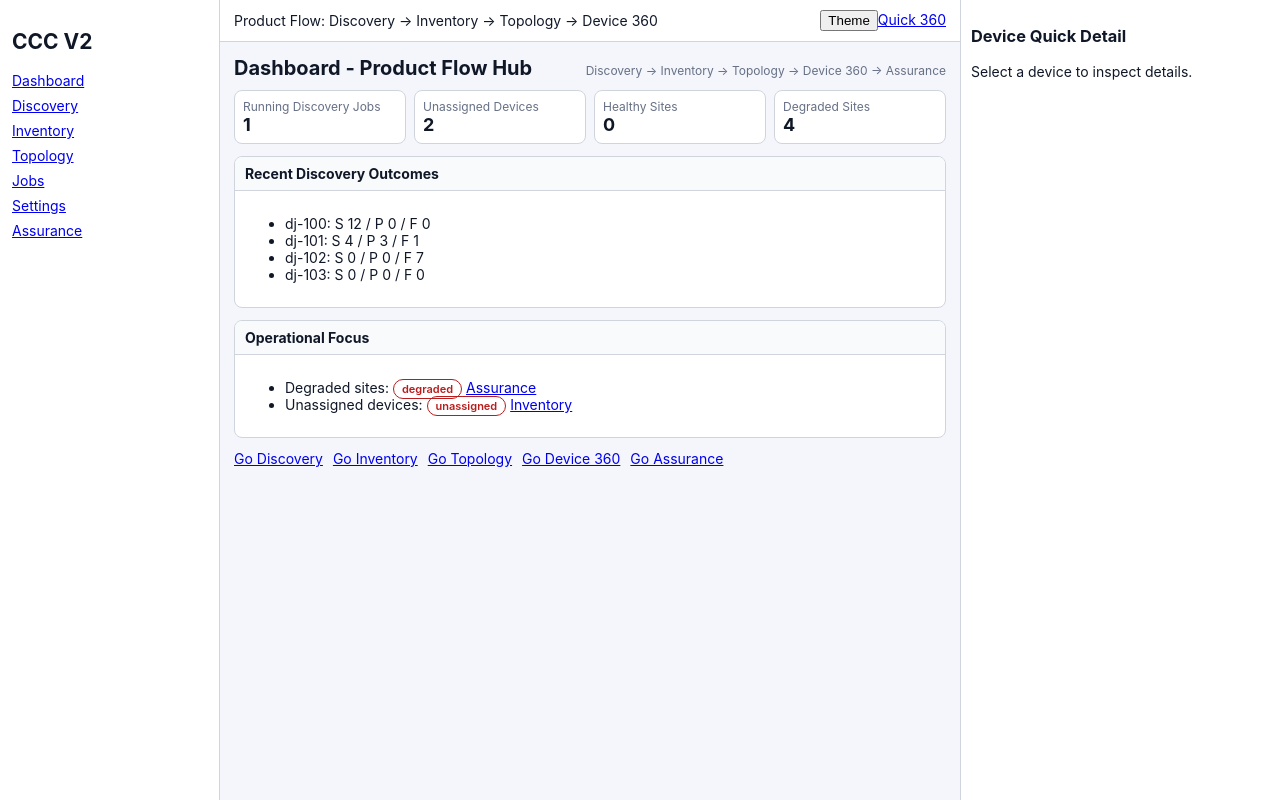
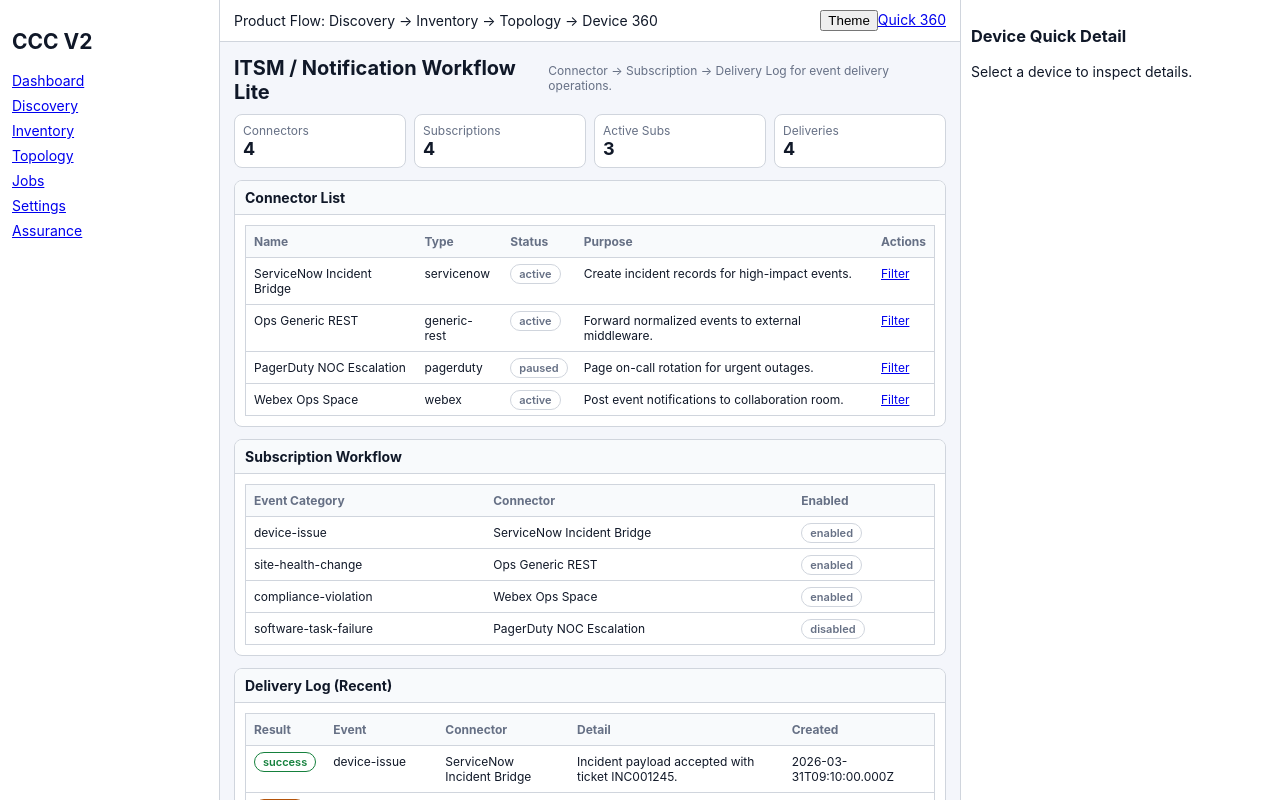
Before and after one commit to Keith0923/CCCv2, a React (Vite) app: page /platform/itsm in a window 1280 px wide. Shown: the top 800 px of the page. Built offline with nearby package versions, Linux system fonts and the light colour scheme.

Commit message:
Add Phase 11 minimal ITSM connector subscription delivery flow (#14)

```diff
--- a/src/app/router.tsx
+++ b/src/app/router.tsx
@@ -18,6 +18,7 @@ import { ComplianceDevicePage } from '../features/compliance/ComplianceDevicePag
 import { PlatformHomePage } from '../features/platform/PlatformHomePage';
 import { PlatformApisPage } from '../features/platform/PlatformApisPage';
 import { PlatformEventsPage } from '../features/platform/PlatformEventsPage';
+import { PlatformItsmPage } from '../features/platform/PlatformItsmPage';
 
 export const router = createBrowserRouter([
   {
@@ -42,6 +43,7 @@ export const router = createBrowserRouter([
       { path: 'platform', element: <PlatformHomePage /> },
       { path: 'platform/apis', element: <PlatformApisPage /> },
       { path: 'platform/events', element: <PlatformEventsPage /> },
+      { path: 'platform/itsm', element: <PlatformItsmPage /> },
       { path: '*', element: <DashboardPage /> }
     ]
   }
--- a/src/features/activities/ActivitiesPage.tsx
+++ b/src/features/activities/ActivitiesPage.tsx
@@ -47,6 +47,7 @@ export function ActivitiesPage() {
         <Link to={device ? `/command-runner?site=${site}&device=${device}&issue=${issue}` : '/command-runner'}>Back to Command Runner</Link>
         <Link to={device ? `/compliance?site=${site}&device=${device}&issue=${issue}` : '/compliance'}>Go Compliance</Link>
         <Link to={device ? `/platform?site=${site}&device=${device}&issue=${issue}` : '/platform'}>Go Platform</Link>
+        <Link to={device ? `/platform/itsm?site=${site}&issue=${issue}` : '/platform/itsm'}>Go ITSM Workflow</Link>
       </div>
     </div>
   );
--- a/src/features/platform/PlatformEventsPage.tsx
+++ b/src/features/platform/PlatformEventsPage.tsx
@@ -47,6 +47,7 @@ export function PlatformEventsPage() {
       <div className="quick-links">
         <Link to={site ? `/platform?site=${site}&issue=${issue}` : '/platform'}>Back to Platform Home</Link>
         <Link to={site ? `/platform/apis?site=${site}&issue=${issue}` : '/platform/apis'}>Go API Catalog</Link>
+        <Link to={site ? `/platform/itsm?site=${site}&issue=${issue}${eventFocus ? `&event=${eventFocus}` : ''}` : '/platform/itsm'}>Go ITSM Workflow</Link>
         <Link to={site ? `/assurance?site=${site}&issue=${issue}` : '/assurance'}>Back to Assurance</Link>
         <Link to={site ? `/troubleshooting?site=${site}&issue=${issue}` : '/troubleshooting'}>Back to Troubleshooting</Link>
         <Link to={site ? `/activities?site=${site}&issue=${issue}` : '/activities'}>Back to Activities</Link>
--- a/src/features/platform/PlatformHomePage.tsx
+++ b/src/features/platform/PlatformHomePage.tsx
@@ -42,6 +42,11 @@ export function PlatformHomePage() {
         <p><Link to={site ? `/platform/events?site=${site}&issue=${issue}` : '/platform/events'}>Open Event Notifications Lite</Link></p>
       </Panel>
 
+      <Panel title="ITSM Workflow Lite Entry">
+        <p>Connector and subscription routing overview for event deliveries.</p>
+        <p><Link to={site ? `/platform/itsm?site=${site}&issue=${issue}` : '/platform/itsm'}>Open ITSM Workflow Lite</Link></p>
+      </Panel>
+
       <div className="quick-links">
         <Link to={site ? `/assurance?site=${site}&issue=${issue}` : '/assurance'}>Back to Assurance</Link>
         <Link to={site ? `/troubleshooting?site=${site}&issue=${issue}` : '/troubleshooting'}>Back to Troubleshooting</Link>
--- /dev/null
+++ b/src/features/platform/PlatformItsmPage.tsx
@@ -0,0 +1,79 @@
+import { Link, useSearchParams } from 'react-router-dom';
+import { DataTable } from '../../components/DataTable';
+import { Panel } from '../../components/Panel';
+import { SummaryStrip } from '../../components/SummaryStrip';
+import { StatusBadge } from '../../components/StatusBadge';
+import { connectorSeed } from './itsmSeed';
+import { selectItsmView } from './itsmSelectors';
+
+export function PlatformItsmPage() {
+  const [params] = useSearchParams();
+  const connector = params.get('connector') ?? '';
+  const event = params.get('event') ?? '';
+  const site = params.get('site') ?? '';
+  const issue = params.get('issue') ?? '';
+
+  const model = selectItsmView(connector || undefined, event || undefined);
+
+  return (
+    <div>
+      <div className="page-header">
+        <h1>ITSM / Notification Workflow Lite</h1>
+        <p>Connector → Subscription → Delivery Log for event delivery operations.</p>
+      </div>
+
+      <SummaryStrip
+        items={[
+          { label: 'Connectors', value: model.totals.connectors },
+          { label: 'Subscriptions', value: model.totals.subscriptions },
+          { label: 'Active Subs', value: model.totals.activeSubscriptions },
+          { label: 'Deliveries', value: model.totals.deliveries }
+        ]}
+      />
+
+      <Panel title="Connector List">
+        <DataTable
+          columns={['Name', 'Type', 'Status', 'Purpose', 'Actions']}
+          rows={model.connectors.map((conn) => [
+            conn.name,
+            conn.type,
+            <StatusBadge key={conn.id} value={conn.status} />,
+            conn.purpose,
+            <Link to={`/platform/itsm?connector=${conn.id}${event ? `&event=${event}` : ''}${site ? `&site=${site}` : ''}${issue ? `&issue=${issue}` : ''}`}>Filter</Link>
+          ])}
+        />
+      </Panel>
+
+      <Panel title="Subscription Workflow">
+        <DataTable
+          columns={['Event Category', 'Connector', 'Enabled']}
+          rows={model.subscriptions.map((sub) => [
+            sub.eventCategory,
+            connectorSeed.find((conn) => conn.id === sub.connectorId)?.name ?? sub.connectorId,
+            <StatusBadge key={sub.id} value={sub.enabled ? 'enabled' : 'disabled'} />
+          ])}
+        />
+      </Panel>
+
+      <Panel title="Delivery Log (Recent)">
+        <DataTable
+          columns={['Result', 'Event', 'Connector', 'Detail', 'Created']}
+          rows={model.deliveries.map((log) => [
+            <StatusBadge key={log.id} value={log.result} />,
+            log.eventCategory,
+            connectorSeed.find((conn) => conn.id === log.connectorId)?.name ?? log.connectorId,
+            log.detail,
+            log.createdAt
+          ])}
+        />
+      </Panel>
+
+      <div className="quick-links">
+        <Link to={site ? `/platform?site=${site}&issue=${issue}` : '/platform'}>Back to Platform</Link>
+        <Link to={site ? `/platform/events?site=${site}&issue=${issue}${event ? `&event=${event}` : ''}` : '/platform/events'}>Back to Platform Events</Link>
+        <Link to={site ? `/activities?site=${site}&issue=${issue}` : '/activities'}>Back to Activities</Link>
+        <Link to={site ? `/assurance?site=${site}&issue=${issue}` : '/assurance'}>Back to Assurance</Link>
+      </div>
+    </div>
+  );
+}
--- /dev/null
+++ b/src/features/platform/itsmSeed.ts
@@ -0,0 +1,47 @@
+export type ConnectorType = 'servicenow' | 'generic-rest' | 'pagerduty' | 'webex';
+export type DeliveryState = 'success' | 'partial' | 'failed' | 'disabled';
+
+export interface ConnectorLite {
+  id: string;
+  name: string;
+  type: ConnectorType;
+  status: 'active' | 'paused';
+  purpose: string;
+}
+
+export interface SubscriptionLite {
+  id: string;
+  eventCategory: 'device-issue' | 'site-health-change' | 'compliance-violation' | 'software-task-failure';
+  connectorId: string;
+  enabled: boolean;
+}
+
+export interface DeliveryLogLite {
+  id: string;
+  eventCategory: SubscriptionLite['eventCategory'];
+  connectorId: string;
+  result: DeliveryState;
+  detail: string;
+  createdAt: string;
+}
+
+export const connectorSeed: ConnectorLite[] = [
+  { id: 'conn-1', name: 'ServiceNow Incident Bridge', type: 'servicenow', status: 'active', purpose: 'Create incident records for high-impact events.' },
+  { id: 'conn-2', name: 'Ops Generic REST', type: 'generic-rest', status: 'active', purpose: 'Forward normalized events to external middleware.' },
+  { id: 'conn-3', name: 'PagerDuty NOC Escalation', type: 'pagerduty', status: 'paused', purpose: 'Page on-call rotation for urgent outages.' },
+  { id: 'conn-4', name: 'Webex Ops Space', type: 'webex', status: 'active', purpose: 'Post event notifications to collaboration room.' }
+];
+
+export const subscriptionSeed: SubscriptionLite[] = [
+  { id: 'sub-1', eventCategory: 'device-issue', connectorId: 'conn-1', enabled: true },
+  { id: 'sub-2', eventCategory: 'site-health-change', connectorId: 'conn-2', enabled: true },
+  { id: 'sub-3', eventCategory: 'compliance-violation', connectorId: 'conn-4', enabled: true },
+  { id: 'sub-4', eventCategory: 'software-task-failure', connectorId: 'conn-3', enabled: false }
+];
+
+export const deliveryLogSeed: DeliveryLogLite[] = [
+  { id: 'dl-1', eventCategory: 'device-issue', connectorId: 'conn-1', result: 'success', detail: 'Incident payload accepted with ticket INC001245.', createdAt: '2026-03-31T09:10:00.000Z' },
+  { id: 'dl-2', eventCategory: 'site-health-change', connectorId: 'conn-2', result: 'partial', detail: 'Primary endpoint accepted; fallback endpoint timed out.', createdAt: '2026-03-31T09:04:00.000Z' },
+  { id: 'dl-3', eventCategory: 'compliance-violation', connectorId: 'conn-4', result: 'success', detail: 'Message delivered to Webex space #ops-events.', createdAt: '2026-03-31T08:58:00.000Z' },
+  { id: 'dl-4', eventCategory: 'software-task-failure', connectorId: 'conn-3', result: 'disabled', detail: 'Delivery skipped because connector is paused.', createdAt: '2026-03-31T08:52:00.000Z' }
+];
--- /dev/null
+++ b/src/features/platform/itsmSelectors.ts
@@ -0,0 +1,29 @@
+import { connectorSeed, deliveryLogSeed, subscriptionSeed } from './itsmSeed';
+
+export function selectItsmView(connectorId?: string, eventCategory?: string) {
+  const connectors = connectorId ? connectorSeed.filter((x) => x.id === connectorId) : connectorSeed;
+
+  const subscriptions = subscriptionSeed.filter((sub) => {
+    if (connectorId && sub.connectorId !== connectorId) return false;
+    if (eventCategory && sub.eventCategory !== eventCategory) return false;
+    return true;
+  });
+
+  const deliveries = deliveryLogSeed.filter((log) => {
+    if (connectorId && log.connectorId !== connectorId) return false;
+    if (eventCategory && log.eventCategory !== eventCategory) return false;
+    return true;
+  });
+
+  return {
+    connectors,
+    subscriptions,
+    deliveries,
+    totals: {
+      connectors: connectors.length,
+      subscriptions: subscriptions.length,
+      deliveries: deliveries.length,
+      activeSubscriptions: subscriptions.filter((sub) => sub.enabled).length
+    }
+  };
+}
```
